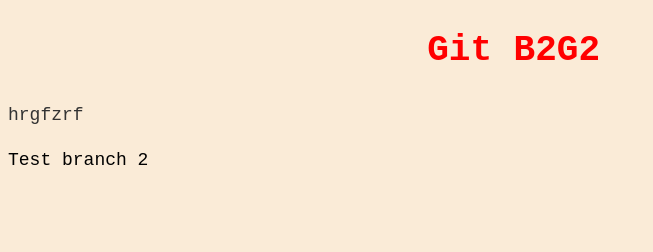
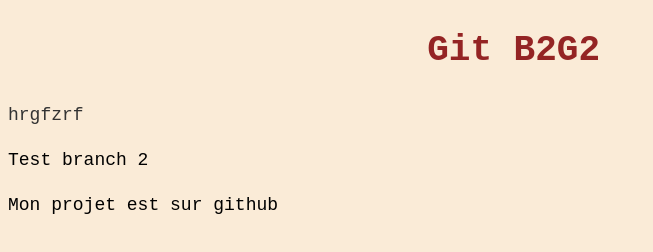
Before and after one commit to EstelCol/B2G2-sart-project, a plain HTML site: page index.html in a window 1280 px wide. Shown: the whole page, without its empty margins (0-653 px from the left). Drawn offline with Linux system fonts and the light colour scheme.

Commit message:
New project

```diff
--- a/index.html
+++ b/index.html
@@ -12,6 +12,7 @@
     <h1 class="title">Git B2G2</h1>
     <p class="para">hrgfzrf</p>
     <p>Test branch 2</p>
+    <p>Mon projet est sur github</p>
 
 </div>
 
--- a/style.css
+++ b/style.css
@@ -16,5 +16,5 @@
 
 .title{
     text-align: center;
-    color: red;
+    color: rgb(148, 36, 36);
 }
```
Also changed, not shown: 1 other file.
